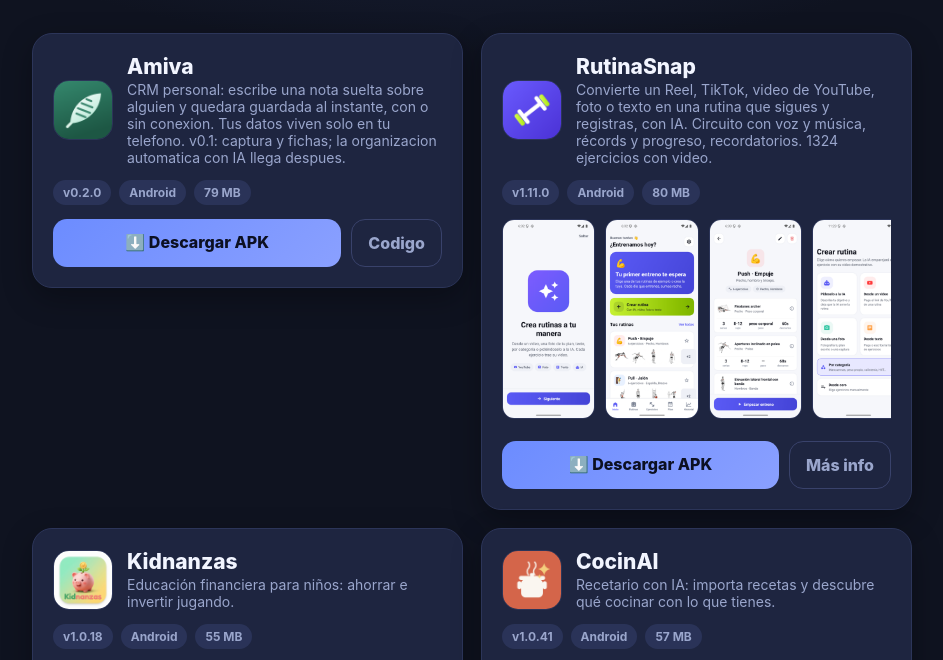
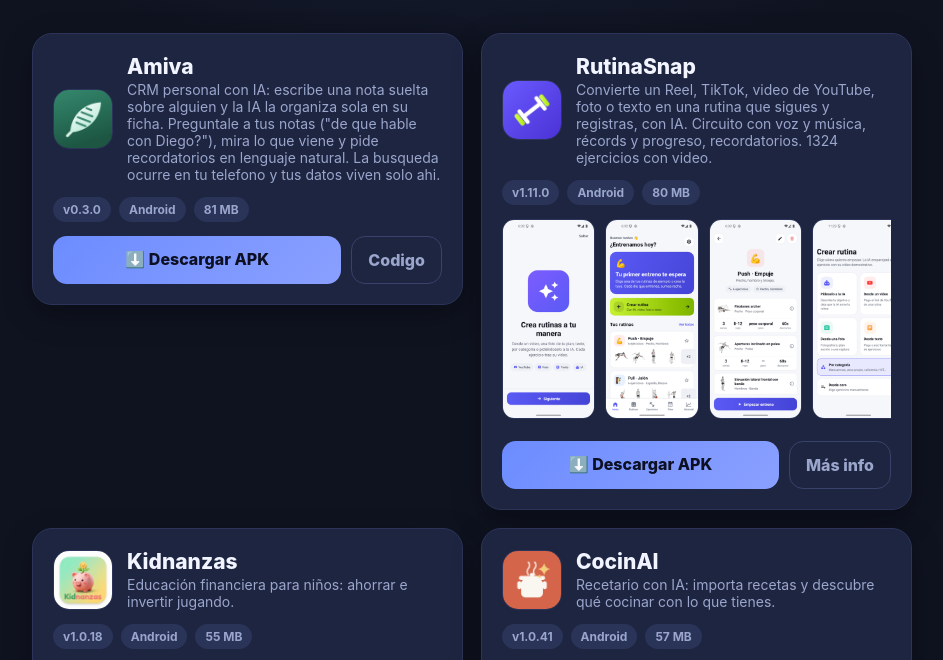
Before and after one commit to cacorreap/personal-projects-public-apk, a plain HTML site: page index.html in a window 1280 px wide. Shown: the part 104-764 px from the top of the page, without its empty margins (168-1111 px from the left). Drawn offline with Linux system fonts and the light colour scheme.

Commit message:
Amiva v0.3.0 en el hub
Co-Authored-By: Claude Opus 5 (1M context) <noreply@anthropic.com>

```diff
--- a/index.html
+++ b/index.html
@@ -127,11 +127,11 @@
     {
       name: "Amiva",
       iconImg: "apps/amiva/icon.png",
-      tagline: "CRM personal: escribe una nota suelta sobre alguien y quedara guardada al instante, con o sin conexion. Tus datos viven solo en tu telefono. v0.1: captura y fichas; la organizacion automatica con IA llega despues.",
-      version: "0.2.0",
-      size: "79 MB",
-      apk: "https://github.com/cacorreap/personal-projects-public-apk/releases/download/amiva-v0.2.0/amiva.apk",
-      link: { label: "Codigo", url: "https://github.com/cacorreap/personal-projects-public-apk/releases/tag/amiva-v0.2.0" },
+      tagline: "CRM personal con IA: escribe una nota suelta sobre alguien y la IA la organiza sola en su ficha. Preguntale a tus notas (\"de que hable con Diego?\"), mira lo que viene y pide recordatorios en lenguaje natural. La busqueda ocurre en tu telefono y tus datos viven solo ahi.",
+      version: "0.3.0",
+      size: "81 MB",
+      apk: "https://github.com/cacorreap/personal-projects-public-apk/releases/download/amiva-v0.3.0/amiva.apk",
+      link: { label: "Codigo", url: "https://github.com/cacorreap/personal-projects-public-apk/releases/tag/amiva-v0.3.0" },
     },
     {
       name: "RutinaSnap",
```
